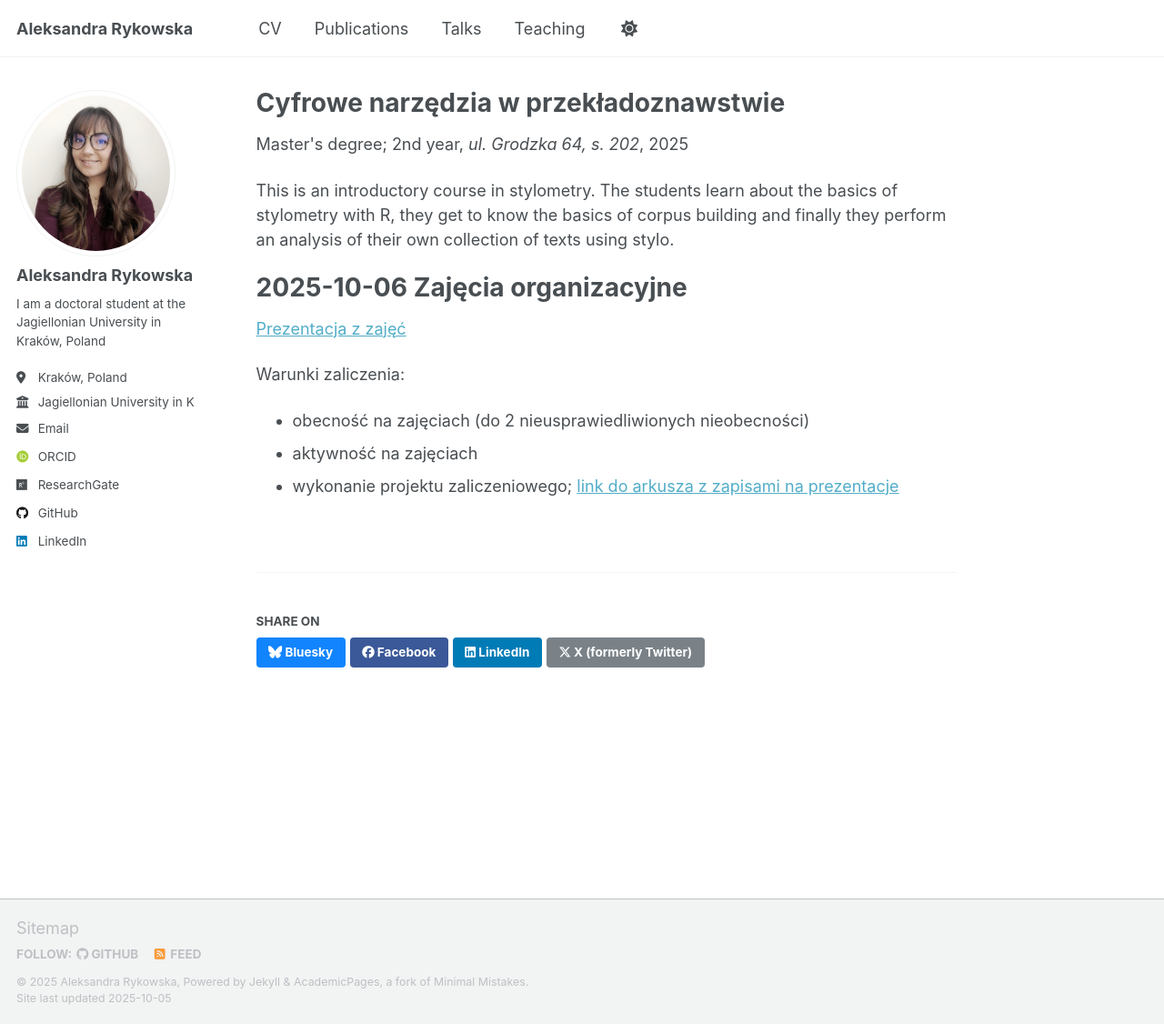
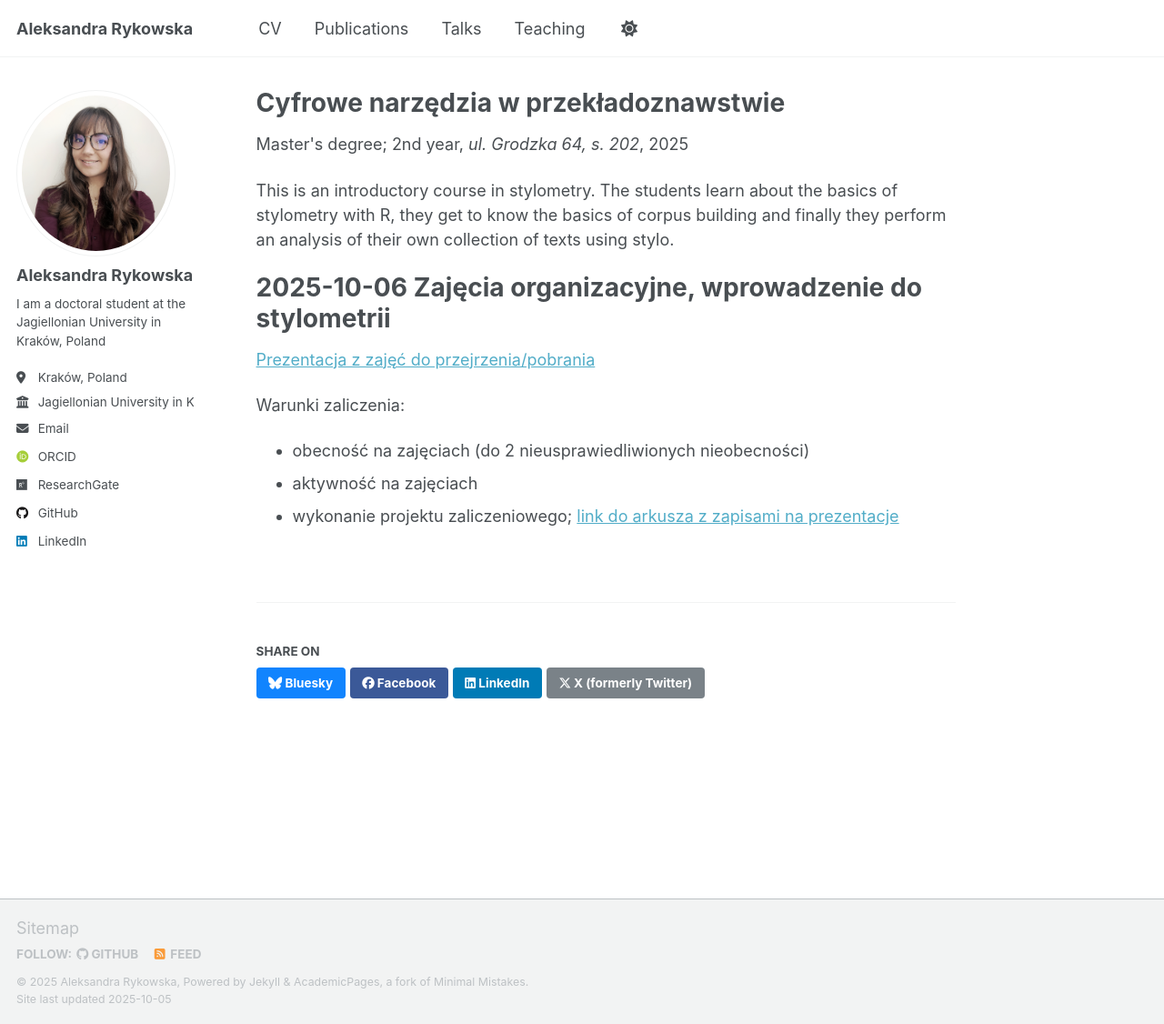
Before and after one commit to aleksandra2812/aleksandra2812.github.io, a Jekyll site: the page built from _teaching/2014-spring-teaching-1.md, in a window 1280 px wide and 1126 px high. Shown: the whole window at 91% size. Built offline with Jekyll 4.4.1, drawn with Linux system fonts in a browser that asks for light colours; some web fonts are replaced; a script that is not in the unit is left out.

Commit message:
Update first classes

```diff
--- a/_teaching/2014-spring-teaching-1.md
+++ b/_teaching/2014-spring-teaching-1.md
@@ -10,9 +10,9 @@ location: "Kraków, Poland"
 
 This is an introductory course in stylometry. The students learn about the basics of stylometry with R, they get to know the basics of corpus building and finally they perform an analysis of their own collection of texts using stylo.
 
-2025-10-06 Zajęcia organizacyjne
+2025-10-06 Zajęcia organizacyjne, wprowadzenie do stylometrii
 ======
-<a href="/files/0610_CyfroweNarzedziaWPrzekladoznawstwie.pdf" target="_blank">Prezentacja z zajęć</a>
+<a href="/files/0610_CyfroweNarzedzias.pdf" target="_blank">Prezentacja z zajęć do przejrzenia/pobrania</a>
 
 Warunki zaliczenia:
 - obecność na zajęciach (do 2 nieusprawiedliwionych nieobecności)
```
Also changed, not shown: 2 other files.
